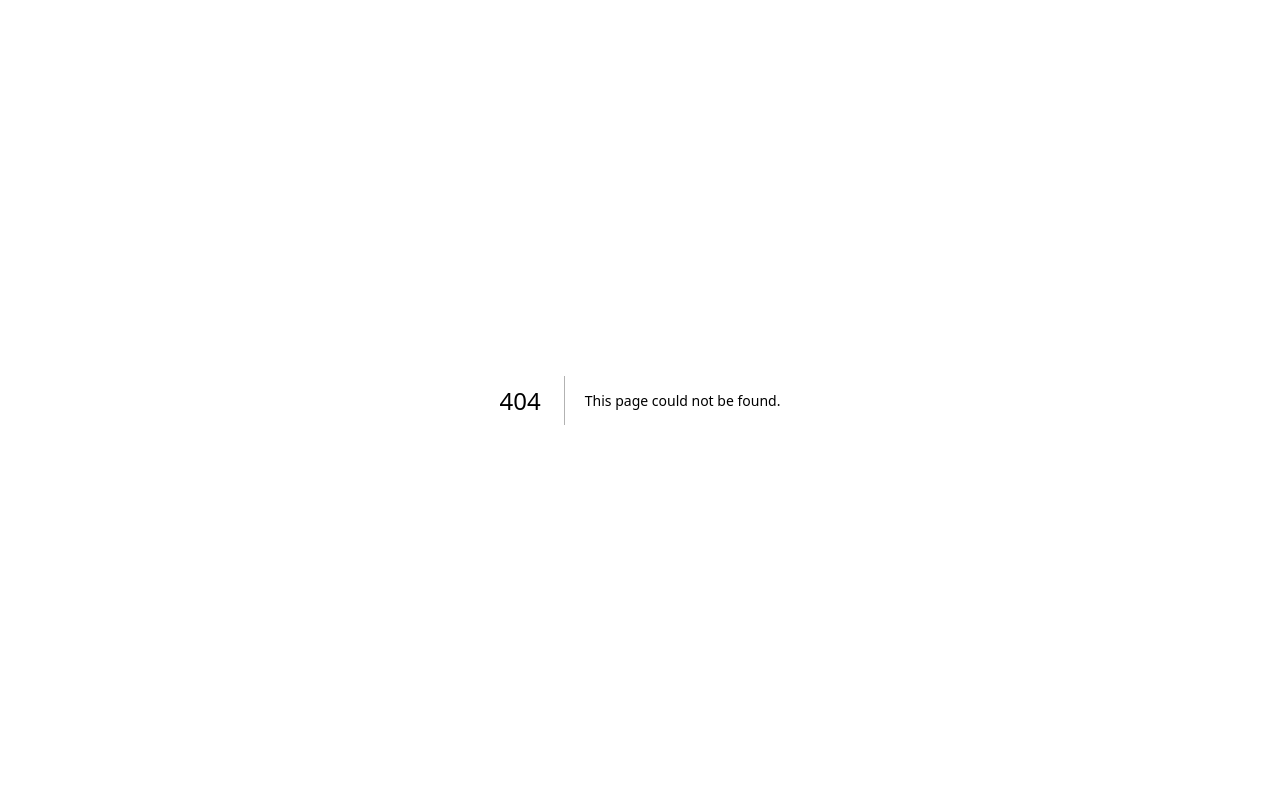
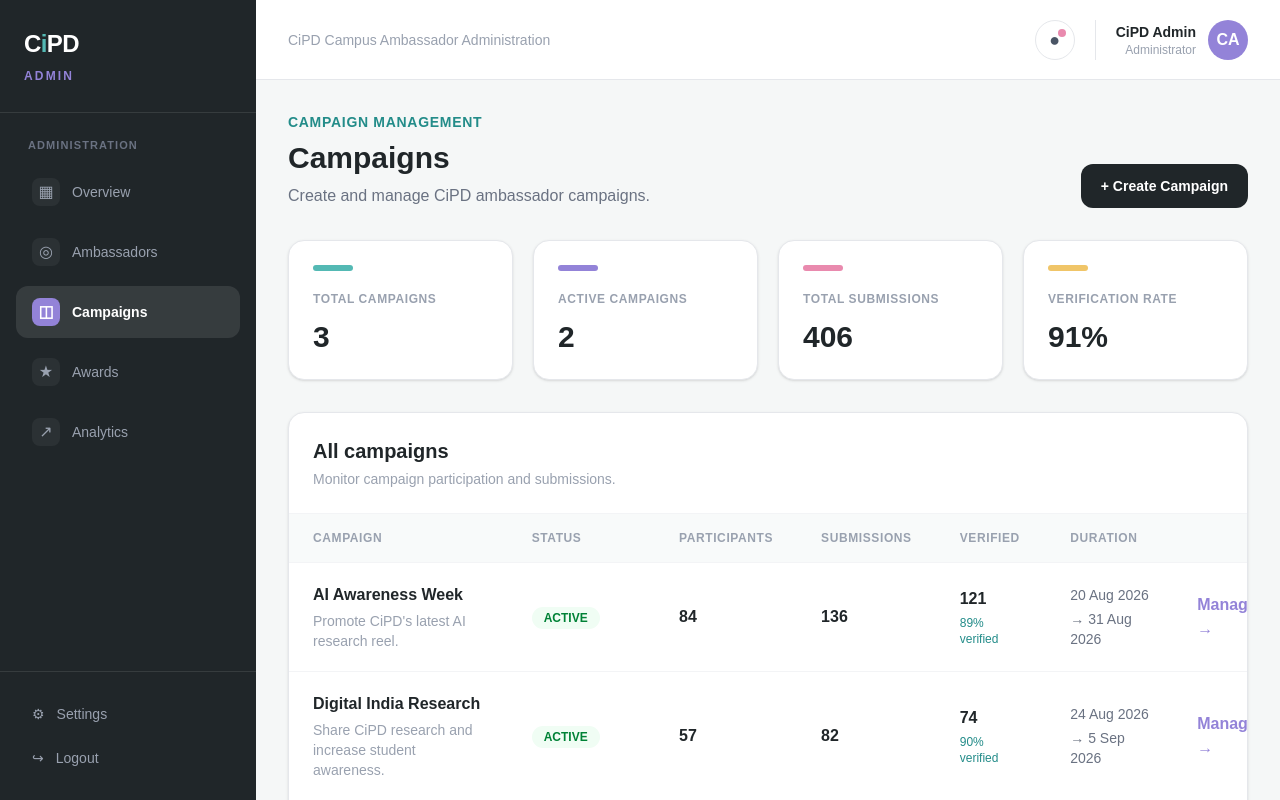
Before and after one commit to Adwait-verma/cipd-campus-ambassador-dashboard, a Next.js app in the folder frontend/: page /admin/campaigns in a window 1280 px wide. Before the commit this address had no page. Shown: the top 800 px of the page. Built offline with nearby package versions, Linux system fonts and the light colour scheme.

Commit message:
feat: add admin campaign management

```diff
--- /dev/null
+++ b/frontend/src/app/admin/campaigns/page.tsx
@@ -0,0 +1,248 @@
+"use client";
+
+import Link from "next/link";
+
+const campaigns = [
+  {
+    id: 1,
+    title: "AI Awareness Week",
+    description: "Promote CiPD's latest AI research reel.",
+    status: "ACTIVE",
+    participants: 84,
+    submissions: 136,
+    verified: 121,
+    startDate: "20 Aug 2026",
+    endDate: "31 Aug 2026",
+  },
+  {
+    id: 2,
+    title: "Digital India Research",
+    description: "Share CiPD research and increase student awareness.",
+    status: "ACTIVE",
+    participants: 57,
+    submissions: 82,
+    verified: 74,
+    startDate: "24 Aug 2026",
+    endDate: "5 Sep 2026",
+  },
+  {
+    id: 3,
+    title: "Campus Research Spotlight",
+    description: "Highlight research projects from the CiPD community.",
+    status: "COMPLETED",
+    participants: 103,
+    submissions: 188,
+    verified: 176,
+    startDate: "1 Aug 2026",
+    endDate: "15 Aug 2026",
+  },
+];
+
+export default function AdminCampaignsPage() {
+  const activeCampaigns = campaigns.filter(
+    (campaign) => campaign.status === "ACTIVE"
+  ).length;
+
+  const totalSubmissions = campaigns.reduce(
+    (sum, campaign) => sum + campaign.submissions,
+    0
+  );
+
+  const totalVerified = campaigns.reduce(
+    (sum, campaign) => sum + campaign.verified,
+    0
+  );
+
+  const verificationRate = Math.round(
+    (totalVerified / totalSubmissions) * 100
+  );
+
+  return (
+    <div className="mx-auto max-w-[1500px]">
+      {/* Header */}
+      <div className="mb-8 flex flex-col gap-5 md:flex-row md:items-end md:justify-between">
+        <div>
+          <p className="text-sm font-semibold uppercase tracking-wider text-[#238C89]">
+            Campaign Management
+          </p>
+
+          <h1 className="mt-2 text-3xl font-bold text-[#202629]">
+            Campaigns
+          </h1>
+
+          <p className="mt-2 text-gray-500">
+            Create and manage CiPD ambassador campaigns.
+          </p>
+        </div>
+
+        <Link
+          href="/admin/campaigns/new"
+          className="w-fit rounded-xl bg-[#202629] px-5 py-3 text-sm font-semibold text-white transition hover:bg-black"
+        >
+          + Create Campaign
+        </Link>
+      </div>
+
+      {/* Statistics */}
+      <div className="mb-8 grid grid-cols-1 gap-5 md:grid-cols-2 xl:grid-cols-4">
+        <StatCard
+          label="Total Campaigns"
+          value={String(campaigns.length)}
+          color="#54B9B4"
+        />
+
+        <StatCard
+          label="Active Campaigns"
+          value={String(activeCampaigns)}
+          color="#9383D8"
+        />
+
+        <StatCard
+          label="Total Submissions"
+          value={String(totalSubmissions)}
+          color="#E98AAE"
+        />
+
+        <StatCard
+          label="Verification Rate"
+          value={`${verificationRate}%`}
+          color="#F0C568"
+        />
+      </div>
+
+      {/* Campaign list */}
+      <section className="overflow-hidden rounded-2xl border border-gray-200 bg-white shadow-sm">
+        <div className="border-b border-gray-100 p-6">
+          <h2 className="text-xl font-bold text-[#202629]">
+            All campaigns
+          </h2>
+
+          <p className="mt-1 text-sm text-gray-400">
+            Monitor campaign participation and submissions.
+          </p>
+        </div>
+
+        <div className="overflow-x-auto">
+          <table className="w-full min-w-[1000px]">
+            <thead>
+              <tr className="bg-[#F8FAFA]">
+                {[
+                  "Campaign",
+                  "Status",
+                  "Participants",
+                  "Submissions",
+                  "Verified",
+                  "Duration",
+                  "",
+                ].map((heading) => (
+                  <th
+                    key={heading}
+                    className="px-6 py-4 text-left text-xs font-semibold uppercase tracking-wider text-gray-400"
+                  >
+                    {heading}
+                  </th>
+                ))}
+              </tr>
+            </thead>
+
+            <tbody>
+              {campaigns.map((campaign) => {
+                const rate = Math.round(
+                  (campaign.verified / campaign.submissions) * 100
+                );
+
+                return (
+                  <tr
+                    key={campaign.id}
+                    className="border-t border-gray-100 transition hover:bg-gray-50"
+                  >
+                    <td className="px-6 py-5">
+                      <p className="font-semibold text-[#202629]">
+                        {campaign.title}
+                      </p>
+
+                      <p className="mt-1 max-w-[300px] text-sm text-gray-400">
+                        {campaign.description}
+                      </p>
+                    </td>
+
+                    <td className="px-6 py-5">
+                      <span
+                        className={`rounded-full px-3 py-1 text-xs font-bold ${
+                          campaign.status === "ACTIVE"
+                            ? "bg-green-50 text-green-700"
+                            : "bg-gray-100 text-gray-500"
+                        }`}
+                      >
+                        {campaign.status}
+                      </span>
+                    </td>
+
+                    <td className="px-6 py-5 font-semibold text-[#202629]">
+                      {campaign.participants}
+                    </td>
+
+                    <td className="px-6 py-5 font-semibold text-[#202629]">
+                      {campaign.submissions}
+                    </td>
+
+                    <td className="px-6 py-5">
+                      <p className="font-semibold text-[#202629]">
+                        {campaign.verified}
+                      </p>
+
+                      <p className="mt-1 text-xs text-[#238C89]">
+                        {rate}% verified
+                      </p>
+                    </td>
+
+                    <td className="px-6 py-5 text-sm text-gray-500">
+                      <p>{campaign.startDate}</p>
+                      <p className="mt-1">→ {campaign.endDate}</p>
+                    </td>
+
+                    <td className="px-6 py-5">
+                      <Link
+                        href={`/admin/campaigns/${campaign.id}`}
+                        className="font-semibold text-[#9383D8]"
+                      >
+                        Manage →
+                      </Link>
+                    </td>
+                  </tr>
+                );
+              })}
+            </tbody>
+          </table>
+        </div>
+      </section>
+    </div>
+  );
+}
+
+function StatCard({
+  label,
+  value,
+  color,
+}: {
+  label: string;
+  value: string;
+  color: string;
+}) {
+  return (
+    <div className="rounded-2xl border border-gray-200 bg-white p-6 shadow-sm">
+      <div
+        className="mb-5 h-1.5 w-10 rounded-full"
+        style={{ backgroundColor: color }}
+      />
+
+      <p className="text-xs font-semibold uppercase tracking-wider text-gray-400">
+        {label}
+      </p>
+
+      <p className="mt-3 text-3xl font-bold text-[#202629]">
+        {value}
+      </p>
+    </div>
+  );
+}
```
